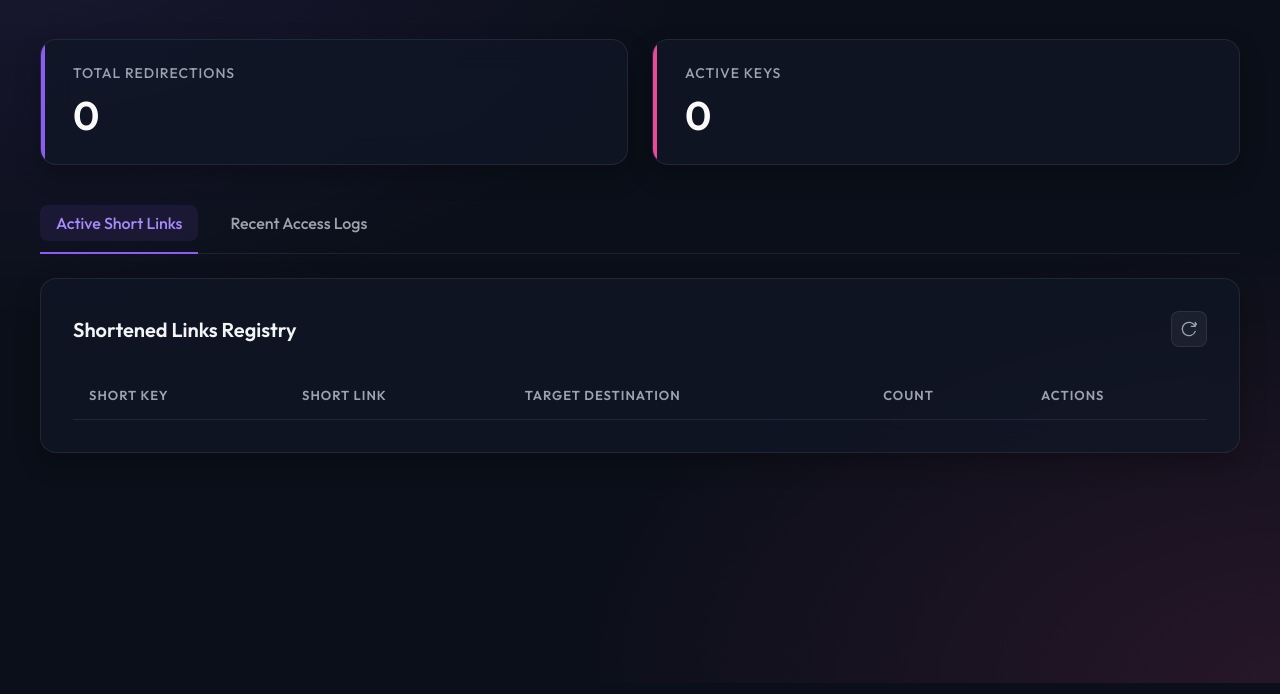
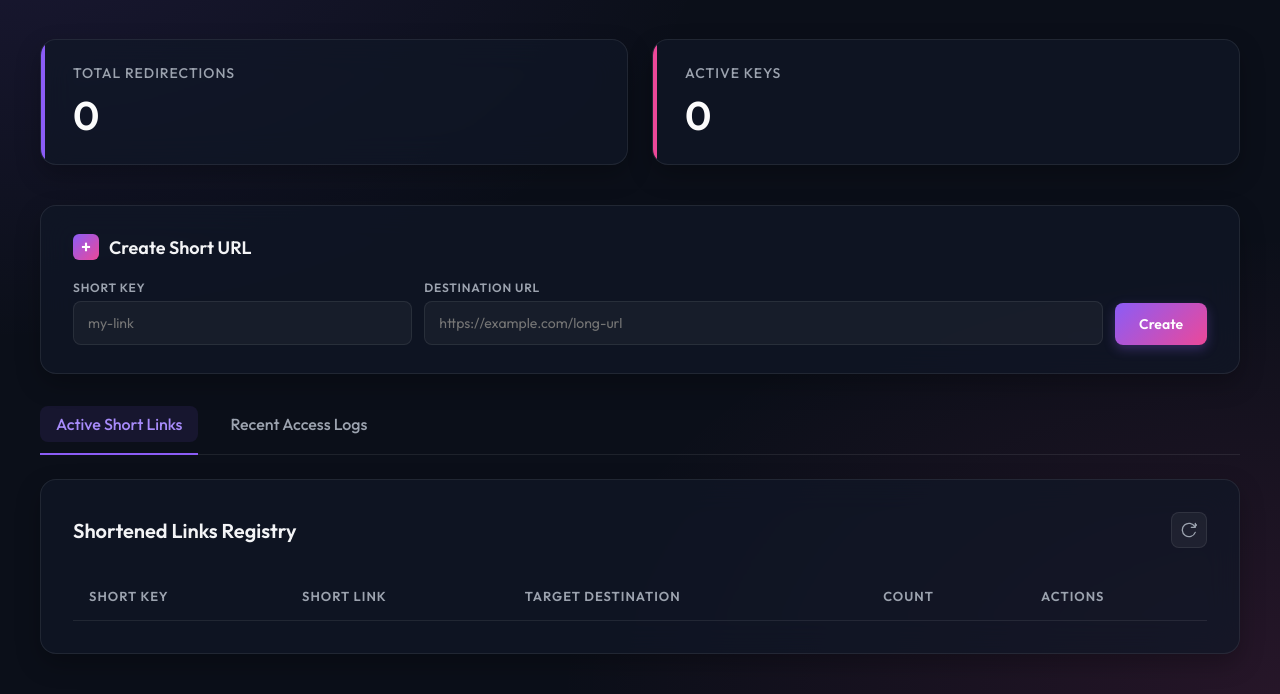
Before and after one commit to pilovieira/xpto-url-shortener, a website: page admin/dashboard.html in a window 1280 px wide. Shown: the part 117-811 px from the top of the page. Drawn offline with Linux system fonts and the light colour scheme; no server answers.

Commit message:
create key

```diff
--- a/admin/dashboard.html
+++ b/admin/dashboard.html
@@ -391,6 +391,108 @@
       white-space: nowrap;
       display: block;
     }
+
+    /* Create Key Card */
+    .create-card {
+      background: var(--glass-bg);
+      backdrop-filter: blur(16px);
+      -webkit-backdrop-filter: blur(16px);
+      border: 1px solid var(--glass-border);
+      border-radius: 16px;
+      padding: 28px 32px;
+      box-shadow: 0 10px 25px rgba(0, 0, 0, 0.25);
+      margin-bottom: 32px;
+    }
+
+    .create-card-title {
+      font-size: 18px;
+      font-weight: 600;
+      margin-bottom: 20px;
+      display: flex;
+      align-items: center;
+      gap: 10px;
+    }
+
+    .create-card-title::before {
+      content: '+';
+      display: inline-flex;
+      align-items: center;
+      justify-content: center;
+      width: 26px;
+      height: 26px;
+      background: linear-gradient(135deg, var(--accent-purple), var(--accent-pink));
+      border-radius: 6px;
+      font-size: 18px;
+      font-weight: 700;
+      color: #fff;
+      line-height: 1;
+    }
+
+    .create-form {
+      display: grid;
+      grid-template-columns: 1fr 2fr auto;
+      gap: 12px;
+      align-items: end;
+    }
+
+    @media (max-width: 700px) {
+      .create-form { grid-template-columns: 1fr; }
+    }
+
+    .form-field {
+      display: flex;
+      flex-direction: column;
+      gap: 6px;
+    }
+
+    .form-field label {
+      font-size: 12px;
+      font-weight: 600;
+      color: var(--text-muted);
+      text-transform: uppercase;
+      letter-spacing: 0.8px;
+    }
+
+    .form-field input {
+      background: rgba(255, 255, 255, 0.04);
+      border: 1px solid var(--glass-border);
+      border-radius: 8px;
+      padding: 12px 14px;
+      color: var(--text-main);
+      font-family: inherit;
+      font-size: 14px;
+      transition: border-color 0.2s, box-shadow 0.2s;
+      outline: none;
+    }
+
+    .form-field input:focus {
+      border-color: rgba(139, 92, 246, 0.5);
+      box-shadow: 0 0 0 3px rgba(139, 92, 246, 0.12);
+    }
+
+    .form-field input.input-error {
+      border-color: rgba(239, 68, 68, 0.5);
+      box-shadow: 0 0 0 3px rgba(239, 68, 68, 0.1);
+    }
+
+    .btn-create {
+      background: linear-gradient(135deg, var(--accent-purple), var(--accent-pink));
+      border: none;
+      border-radius: 8px;
+      color: #fff;
+      padding: 12px 24px;
+      font-family: inherit;
+      font-size: 14px;
+      font-weight: 600;
+      cursor: pointer;
+      transition: opacity 0.2s, transform 0.15s;
+      white-space: nowrap;
+      box-shadow: 0 4px 12px rgba(139, 92, 246, 0.3);
+    }
+
+    .btn-create:hover { opacity: 0.9; transform: translateY(-1px); }
+    .btn-create:active { transform: translateY(0); }
+    .btn-create:disabled { opacity: 0.5; cursor: not-allowed; transform: none; }
   </style>
 </head>
 <body>
@@ -412,6 +514,22 @@
       <div class="stat-card stat-pink">
         <div class="stat-label">Active Keys</div>
         <div class="stat-value" id="activeKeysCount">0</div>
+      </div>
+    </div>
+
+    <!-- Create Short URL Card -->
+    <div class="create-card">
+      <div class="create-card-title">Create Short URL</div>
+      <div class="create-form">
+        <div class="form-field">
+          <label for="createKey">Short Key</label>
+          <input type="text" id="createKey" placeholder="my-link" autocomplete="off" spellcheck="false">
+        </div>
+        <div class="form-field">
+          <label for="createUrl">Destination URL</label>
+          <input type="url" id="createUrl" placeholder="https://example.com/long-url" autocomplete="off">
+        </div>
+        <button class="btn-create" id="createBtn" onclick="createKey()">Create</button>
       </div>
     </div>
 
@@ -663,6 +781,47 @@
       });
     }
 
+    async function createKey() {
+      const keyInput = document.getElementById('createKey');
+      const urlInput = document.getElementById('createUrl');
+      const btn = document.getElementById('createBtn');
+      const key = keyInput.value.trim();
+      const url = urlInput.value.trim();
+
+      keyInput.classList.remove('input-error');
+      urlInput.classList.remove('input-error');
+
+      if (!key) { keyInput.classList.add('input-error'); keyInput.focus(); return; }
+      if (!url) { urlInput.classList.add('input-error'); urlInput.focus(); return; }
+
+      btn.disabled = true;
+      btn.innerText = 'Creating...';
+      try {
+        const res = await fetch('/admin/keys', {
+          method: 'POST',
+          headers: { 'Content-Type': 'application/json' },
+          body: JSON.stringify({ key, url })
+        });
+        const data = await res.json();
+        if (res.status === 201) {
+          showToast(`Short link "/${key}" created!`);
+          keyInput.value = '';
+          urlInput.value = '';
+          fetchData();
+        } else if (res.status === 409) {
+          keyInput.classList.add('input-error');
+          showToast(data.fail, true);
+        } else {
+          showToast(data.fail || 'Failed to create key', true);
+        }
+      } catch (err) {
+        showToast('Network error while creating key.', true);
+      } finally {
+        btn.disabled = false;
+        btn.innerText = 'Create';
+      }
+    }
+
     // Initial load
     fetchData();
   </script>
--- a/app.js
+++ b/app.js
@@ -20,7 +20,7 @@ app.use('/public', express.static(path.join(__dirname, 'public')));
 const port = process.env.PORT || 5000;
 app.listen(port, () => logger.info(`Service started. Listening on port ${port}!`));
 
-const { adminPage, adminLogin, adminLogout, adminData, adminDeleteKey } = require('./admin');
+const { adminPage, adminLogin, adminLogout, adminData, adminDeleteKey, adminCreateKey } = require('./admin');
 
 const { create, redirect, writeHtml } = require('./shortener');
 
@@ -29,6 +29,7 @@ app.post('/admin/login', adminLogin);
 app.get('/admin/logout', adminLogout);
 app.get('/admin/data', adminData);
 app.delete('/admin/keys/:key', adminDeleteKey);
+app.post('/admin/keys', adminCreateKey);
 
 app.post('/*', create);
 
```
Also changed, not shown: admin/index.js (+21 -1 lines).
